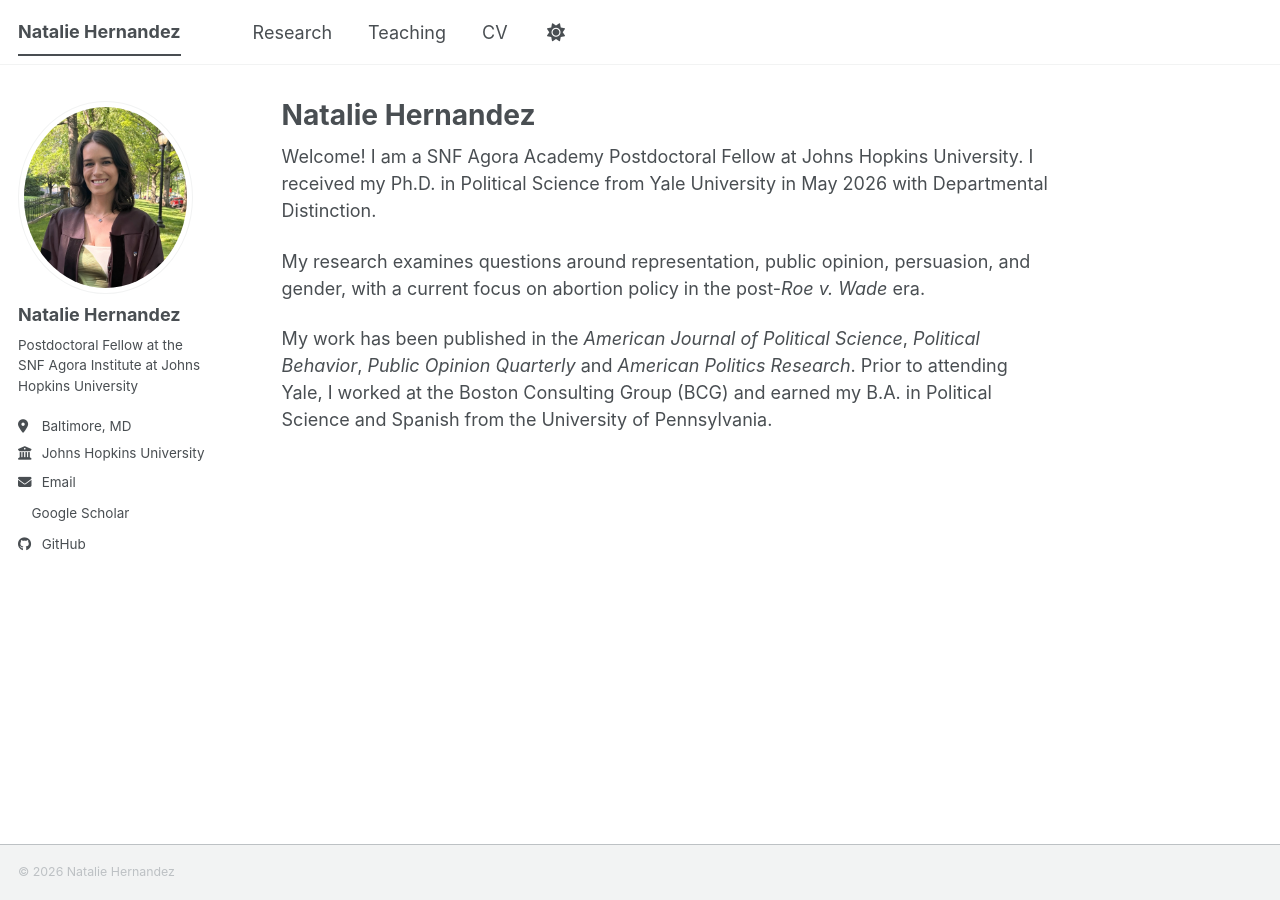
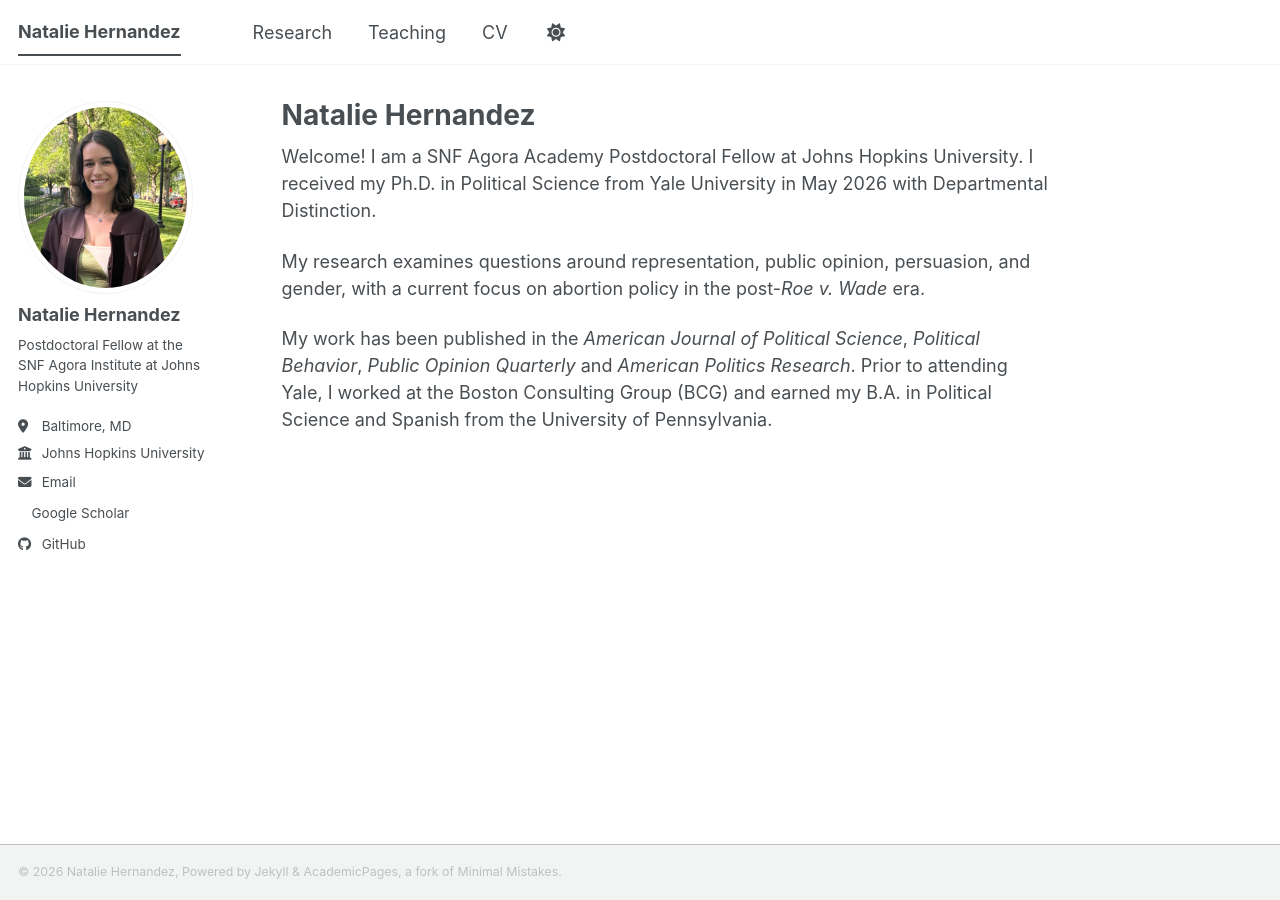
Before and after one commit to nataliehdez11/nataliehdez11.github.io, a Jekyll site: the page built from _pages/about.md, in a window 1280 px wide. Built offline with Jekyll 4.4.1, drawn with Linux system fonts in a browser that asks for light colours; a style sheet for code colours, icons or effects is not loaded.

Commit message:
Update footer.html

```diff
--- a/_includes/footer.html
+++ b/_includes/footer.html
@@ -1,5 +1,5 @@
 {% include base_path %}
 
 <div class="page__footer-copyright">
-  &copy; {{ site.time | date: '%Y' }} {{ site.name | default: site.title }}
+  &copy; {{ site.time | date: '%Y' }} {{ site.name | default: site.title }}, Powered by Jekyll & AcademicPages, a fork of Minimal Mistakes.
 </div>
```
